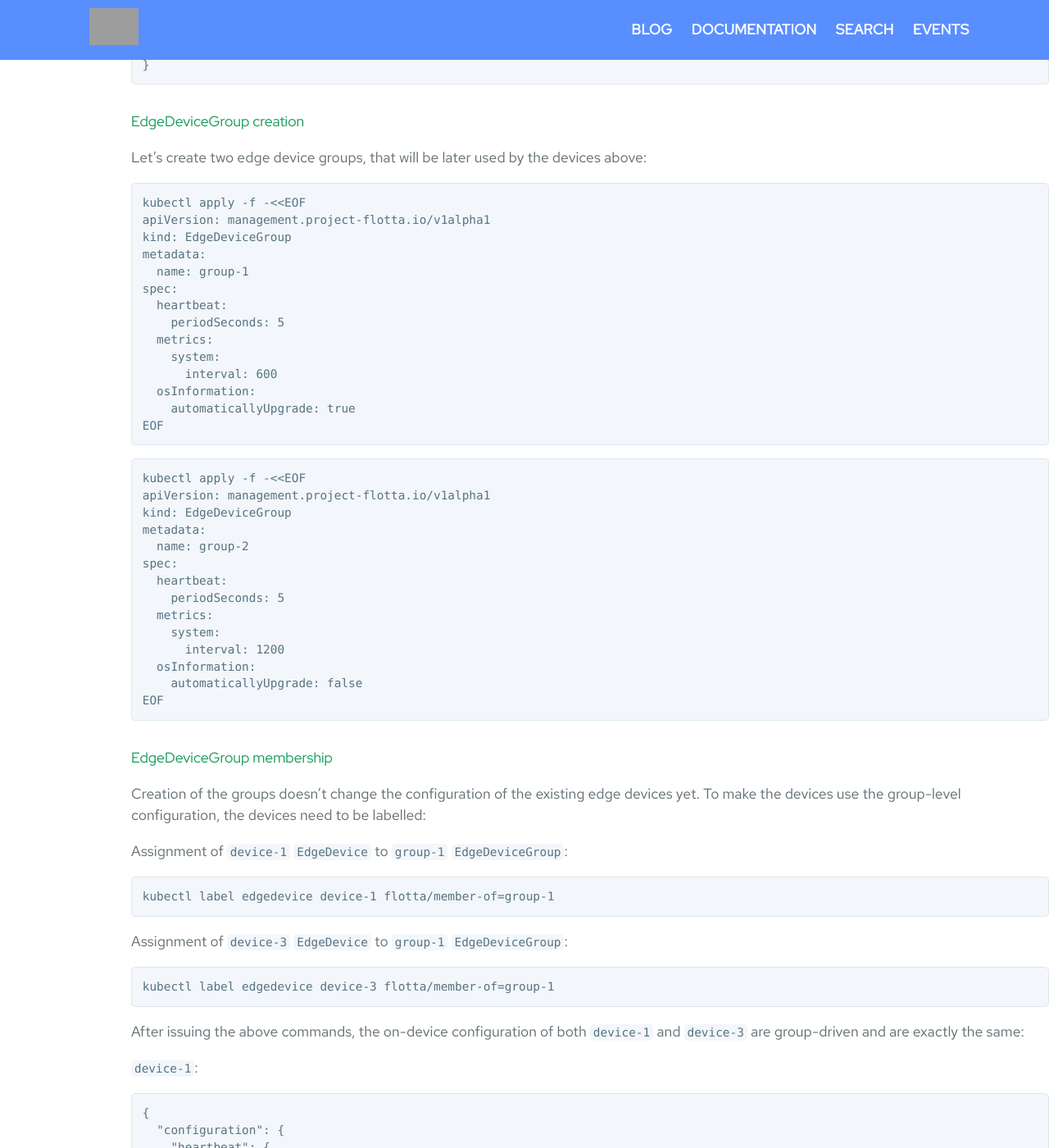
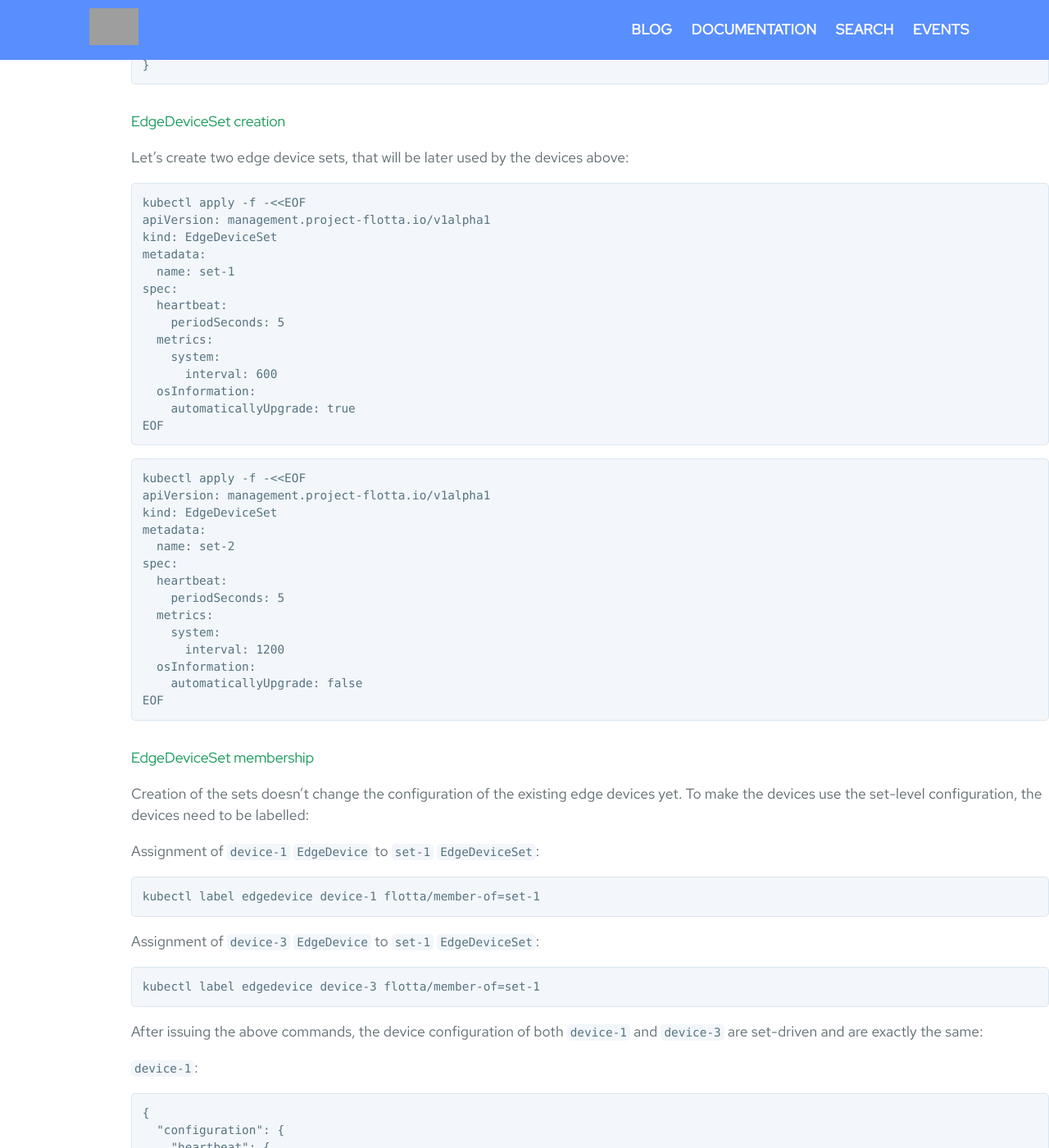
Before and after one commit to project-flotta/project-flotta.github.io, a Jekyll site: the page built from _posts/2022-04-08-introducing-device-sets.markdown, in a window 1280 px wide and 1400 px high, scrolled down 3619 px. Shown: the whole window at 82% size. Built offline with Jekyll 4.4.1, drawn with Linux system fonts in a browser that asks for light colours; some of the changed text lies outside the part shown; grey boxes are pictures that could not be loaded.

Commit message:
EdgeDeviceGroup -> EdgeDeviceSet renaming
Signed-off-by: Jakub Dzon <jdzon@redhat.com>

````diff
--- a/_posts/2022-04-08-introducing-device-groups.markdown
+++ b/_posts/2022-04-08-introducing-device-sets.markdown
@@ -1,6 +1,6 @@
 ---
 layout: post
-title:  "Introduction to edge device groups"
+title:  "Introduction to edge device sets"
 date:   2022-04-08 12:00:00 +0100
 categories: flotta
 author: Jakub Dżon
@@ -8,36 +8,36 @@ tags:
   - guide
   - flotta
 
-summary-1: Introduction to edge device groups
+summary-1: Introduction to edge device sets
 ---
 
-If you are Flotta user that needs to manage large numbers of devices and doesn't want to change configuration of each
-of them separately, using Edge Device Groups is the perfect approach. With the use of Edge Device Groups you can change
-configuration of any number of device by changing only one CR - `EdgeDeviceGroup` and this blog post will show you how.
+If you are Flotta user who needs to manage large numbers of devices and doesn't want to change configuration of each
+of them separately, using Edge Device Sets is the perfect approach. With the use of Edge Device Sets you can change
+configuration of any number of device by changing only one CR - `EdgeDeviceSet` and this blog post will show you how.
 
-### EdgeDeviceGroup configuration
+### EdgeDeviceSet configuration
 
-User may define the same configuration elements using `EdgeDeviceGroup` as one would with `EdgeDevice` and configuration
-defined in the `EdgeDeviceGroup` would be applied to all edge devices using it. `EdgeDeviceGroup`  **always** takes
+User may define the same configuration elements using `EdgeDeviceSet` as one would with `EdgeDevice` and configuration
+defined in the `EdgeDeviceSet` would be applied to all edge devices using it. `EdgeDeviceSet`  **always** takes
 precedence over whatever is defined in the `EdgeDevice` as a whole. It means that even if some element is not present in
-the `EdgeDeviceGroup`, usual default values are used for it, even if it is defined at the level of `EdgeDevice`.
+the `EdgeDeviceSet`, usual default values are used for it, even if it is defined at the level of `EdgeDevice`.
 
-If corresponding `EdgeDeviceGroup` cannot be found, `EdgeDevice` configuration is used.
+If corresponding `EdgeDeviceSet` cannot be found, `EdgeDevice` configuration is used.
 
-Configuration that can be defined with `EdgeDeviceGroup`:
+Configuration that can be defined with `EdgeDeviceSet`:
 - heartbeat (`spec.heartbeat`);
 - metrics (`spec.metrics`);
 - data transfer (`spec.storage`);
 - log collection (`spec.logCollection`);
 - OS configuration (`spec.osInformation`).
 
-Full `EdgeDeviceGroup` CR might look as follows:
+Full `EdgeDeviceSet` CR might look as follows:
 
 ```yaml
 apiVersion: management.project-flotta.io/v1alpha1
-kind: EdgeDeviceGroup
+kind: EdgeDeviceSet
 metadata:
-  name: sample-group
+  name: sample-set
 spec:
   heartbeat:
     periodSeconds: 5 # Interval in seconds with which the heartbeat messages should be sent from the agent
@@ -70,18 +70,18 @@ spec:
         name: syslog-config-map # Name of a config map containing syslog connection configuration
 ```
 
-To make specific `EdgeDevice` use specific `EdgeDeviceGroup` configuration, user needs to add
-`flotta/member-of: <edge device group name>` label to the `EdgeDevice`.
-For example, if there is a `group-1` `EdgeDeviceGroup` and `device-1` `EdgeDevice`, user needs to issue following
+To make specific `EdgeDevice` use specific `EdgeDeviceSet` configuration, user needs to add
+`flotta/member-of: <edge device set name>` label to the `EdgeDevice`.
+For example, if there is a `set-1` `EdgeDeviceSet` and `device-1` `EdgeDevice`, user needs to issue following
 command to build the relationship between them:
 ```shell
-kubectl label edgedevice device-1 flotta/member-of=group-1
+kubectl label edgedevice device-1 flotta/member-of=set-1
 ```
 
 ### Managing multiple devices configuration
-Let's have a look how `EdgeDeviceGroups` can be used in practice - let's register three different edge devices
-(`device-1`, `device-2`, `device-3`), create two edge device groups (`group-1` and `group-2`) and then assign devices
-to chosen groups. To illustrate how the configuration defined in the `EdgeDeviceGroup` influences device configuration,
+Let's have a look how `EdgeDeviceSets` can be used in practice - let's register three different edge devices
+(`device-1`, `device-2`, `device-3`), create two edge device sets (`set-1` and `set-2`) and then assign devices
+to chosen sets. To illustrate how the configuration defined in the `EdgeDeviceSet` influences device configuration,
 two of the devices will have different initial configuration.
 
 #### Preparations
@@ -126,7 +126,7 @@ Next let's configure `device-2` to have system metrics collection disabled:
 kubectl patch edgedevice device-2 --type merge -p '{"spec":{"metrics": {"system": {"disabled": true}}}}'
 ```
 
-which will cause the on-device to be set to:
+which will cause the `device-2` configuration to be set to:
 ```json
 {
  "configuration": {
@@ -172,15 +172,15 @@ The `device-3` will remain unchanged and use default values:
 }
 ```
 
-#### EdgeDeviceGroup creation
-Let's create two edge device groups, that will be later used by the devices above:
+#### EdgeDeviceSet creation
+Let's create two edge device sets, that will be later used by the devices above:
 
 ```shell
 kubectl apply -f -<<EOF
 apiVersion: management.project-flotta.io/v1alpha1
-kind: EdgeDeviceGroup
+kind: EdgeDeviceSet
 metadata:
-  name: group-1
+  name: set-1
 spec:
   heartbeat:
     periodSeconds: 5
@@ -195,9 +195,9 @@ EOF
 ```shell
 kubectl apply -f -<<EOF
 apiVersion: management.project-flotta.io/v1alpha1
-kind: EdgeDeviceGroup
+kind: EdgeDeviceSet
 metadata:
-  name: group-2
+  name: set-2
 spec:
   heartbeat:
     periodSeconds: 5
@@ -209,21 +209,21 @@ spec:
 EOF
 ```
 
-#### EdgeDeviceGroup membership
-Creation of the groups doesn't change the configuration of the existing edge devices yet. To make the devices use the
-group-level configuration, the devices need to be labelled:
+#### EdgeDeviceSet membership
+Creation of the sets doesn't change the configuration of the existing edge devices yet. To make the devices use the
+set-level configuration, the devices need to be labelled:
 
-Assignment of `device-1` `EdgeDevice` to `group-1` `EdgeDeviceGroup`:
+Assignment of `device-1` `EdgeDevice` to `set-1` `EdgeDeviceSet`:
 ```shell
-kubectl label edgedevice device-1 flotta/member-of=group-1
+kubectl label edgedevice device-1 flotta/member-of=set-1
 ```
 
-Assignment of `device-3` `EdgeDevice` to `group-1` `EdgeDeviceGroup`:
+Assignment of `device-3` `EdgeDevice` to `set-1` `EdgeDeviceSet`:
 ```shell
-kubectl label edgedevice device-3 flotta/member-of=group-1
+kubectl label edgedevice device-3 flotta/member-of=set-1
 ```
 
-After issuing the above commands, the on-device configuration of both `device-1` and `device-3` are group-driven and are
+After issuing the above commands, the device configuration of both `device-1` and `device-3` are set-driven and are
 exactly the same:
 
 `device-1`:
@@ -278,9 +278,9 @@ exactly the same:
 }
 ```
 
-Assigning `device-2` to `group-2`:
+Assigning `device-2` to `set-2`:
 ```shell
-kubectl label edgedevice device-2 flotta/member-of=group-2
+kubectl label edgedevice device-2 flotta/member-of=set-2
 ```
 
 results in following configuration being changed on the device to:
@@ -307,12 +307,12 @@ results in following configuration being changed on the device to:
 }
 ```
 
-Now increasing the heartbeat frequency of `device-1` and `device-3` to 10 minutes at one time is as easy as patching `group-1`:
+Now increasing the heartbeat frequency of `device-1` and `device-3` to 10 minutes at one time is as easy as patching `set-1`:
 ```shell
-kubectl patch edgedevicegroup group-1 --type merge -p '{"spec":{"heartbeat": {"periodSeconds": 600}}}'
+kubectl patch edgedeviceset set-1 --type merge -p '{"spec":{"heartbeat": {"periodSeconds": 600}}}'
 ```
 
-the on-device configuration on both `device-1` and `device-3` will show the above change:
+the device configuration files on both `device-1` and `device-3` will show the above change:
 
 `device-1`:
 ```json
@@ -366,12 +366,12 @@ the on-device configuration on both `device-1` and `device-3` will show the abov
 }
 ```
 
-#### EdgeDeviceGroup removal
-As mentioned earlier, removal of an `EdgeDeviceGroup` will result in devices switching to `EdgeDevice`-level defined settings.
+#### EdgeDeviceSet removal
+As mentioned earlier, removal of an `EdgeDeviceSet` will result in devices switching to `EdgeDevice`-level defined settings.
 
-Removal of the `group-2` `EdgeDeviceGroup`:
+Removal of the `set-2` `EdgeDeviceSet`:
 ```shell
-kubectl delete edgedevicegroup group-2
+kubectl delete edgedeviceset set-2
 ```
 
 will cause `device-2` to use the configuration specified in its `EdgeDevice` CR:
````
Also changed, not shown: other parts of _posts/2022-04-08-introducing-device-sets.markdown (+1 -1 lines).
